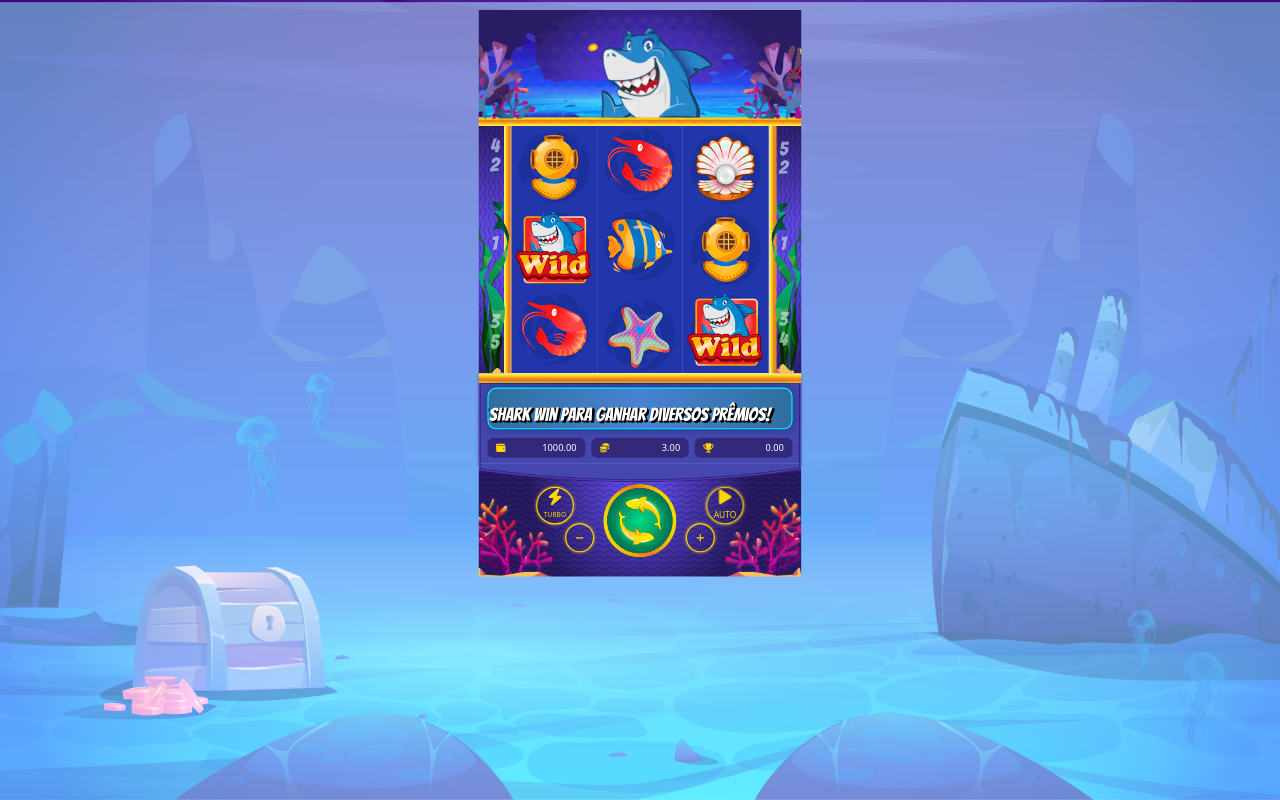
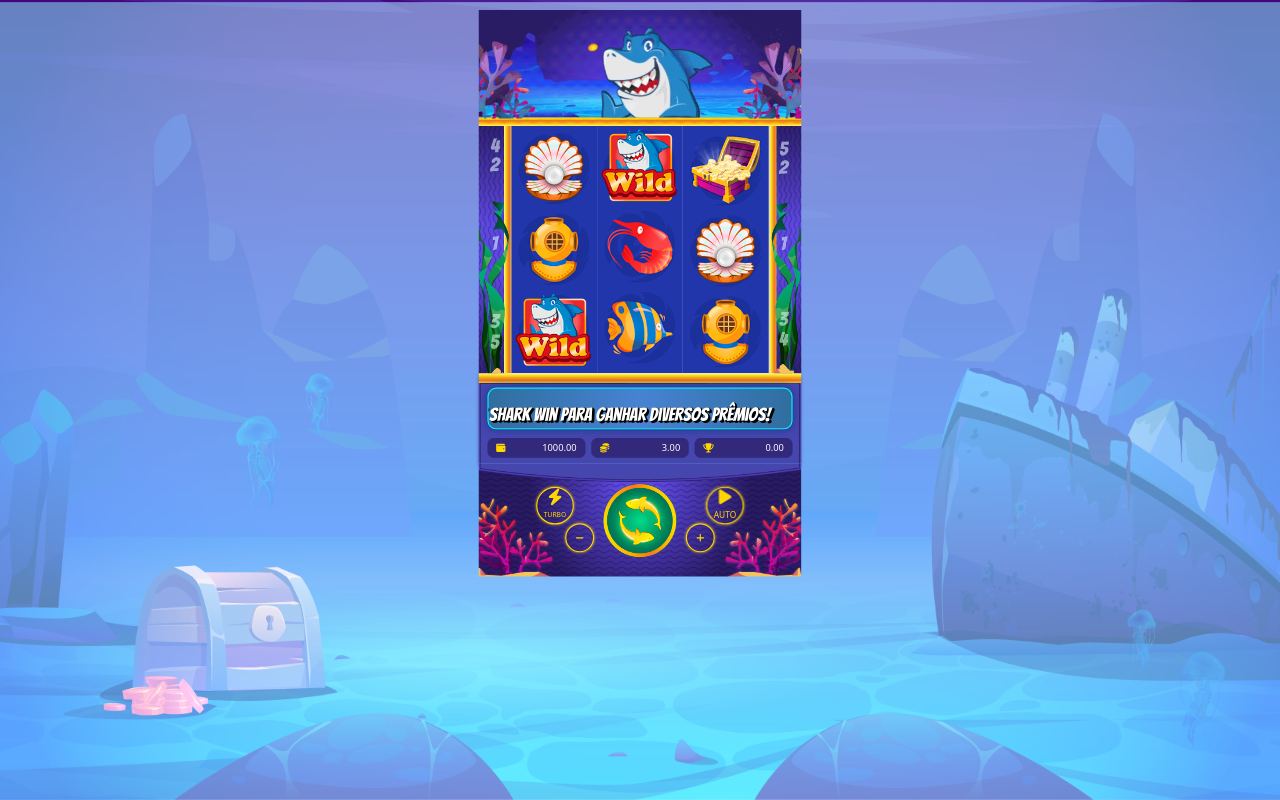
Before and after one commit to roner-rodrigues/shark-win, a React (Create React App) app: page / in a window 1280 px wide. Built offline with nearby package versions, Linux system fonts and the light colour scheme.

Commit message:
Tentando resolver o problema do botão travado (2)

```diff
--- a/src/Spinner.jsx
+++ b/src/Spinner.jsx
@@ -18,9 +18,9 @@ const Spinner = React.forwardRef((props, ref) => {
 
     useEffect(() => {
         if (firstRound.current) {
-            setPosition(start.current);
+            setPosition(start.current + ICON_HEIGHT);
             console.log(start.current);
-            setTimeRemaining(1000);
+            setTimeRemaining(props.timer);
             firstRound.current = 0;
         }
 
```
